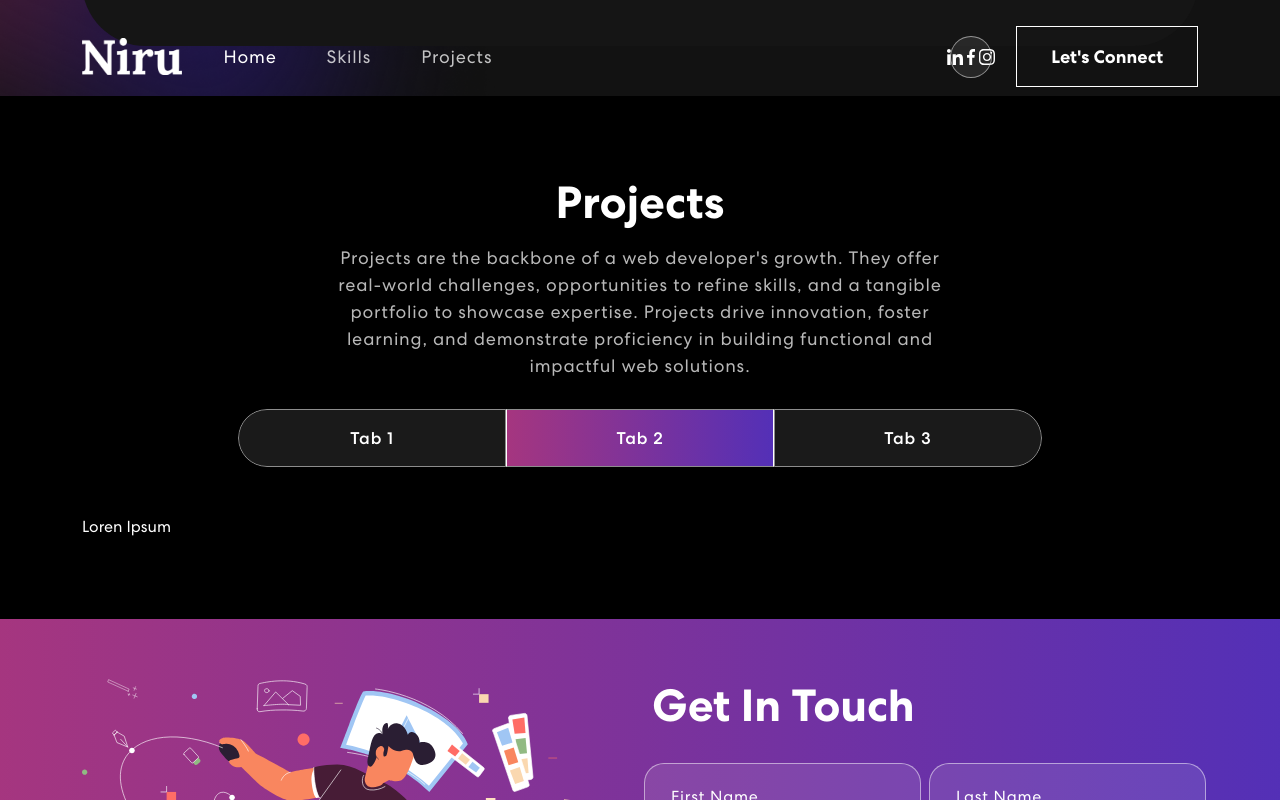
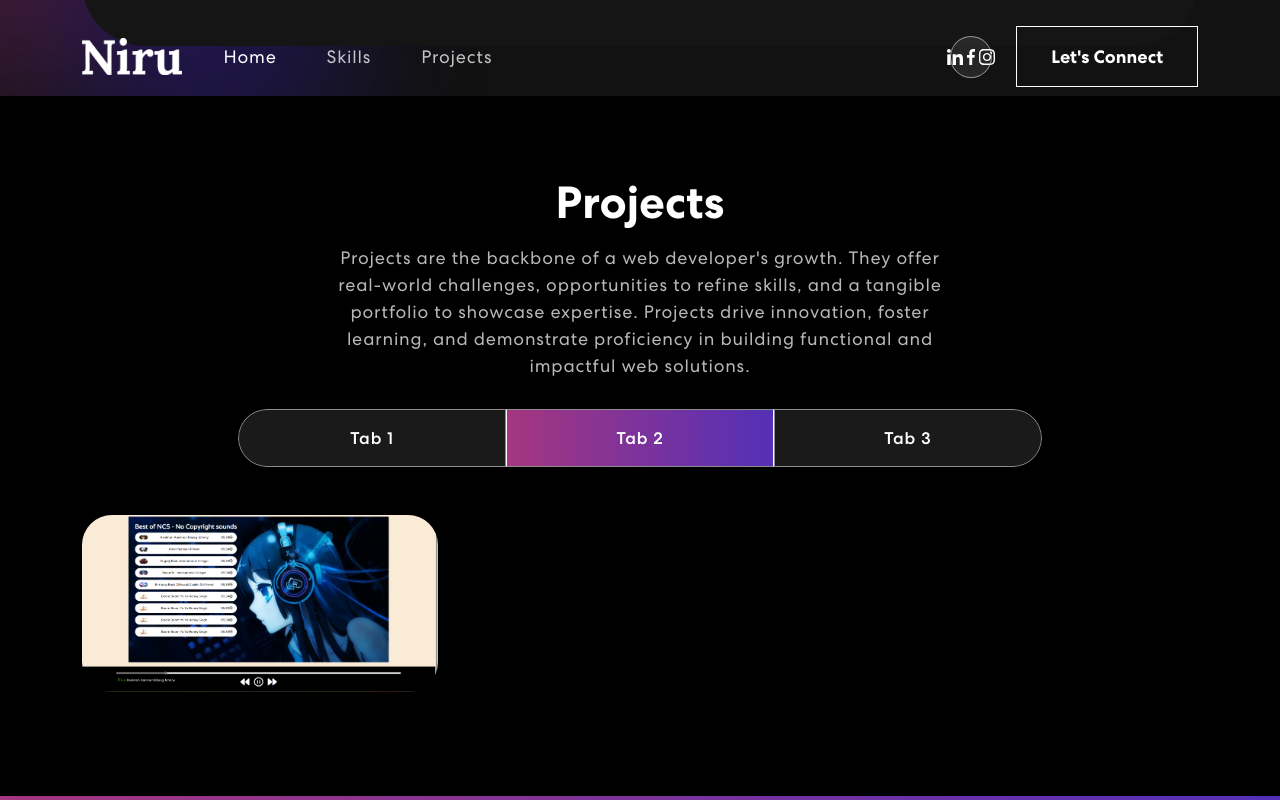
Before and after one commit to sinha-niranjan/personal-portfolio, a React (Create React App) app: page / in a window 1280 px wide. Both pictures are taken after a click on the tab "Tab 2". Shown: the part 1309-2109 px from the top of the page. Built offline with nearby package versions, Linux system fonts and the light colour scheme.

Commit message:
change in project.jsx

```diff
--- a/src/components/Projects.jsx
+++ b/src/components/Projects.jsx
@@ -112,7 +112,15 @@ const Projects = () => {
                     })}
                   </Row>
                 </Tab.Pane>
-                <Tab.Pane eventKey="second">Loren Ipsum</Tab.Pane>
+                <Tab.Pane eventKey="second"> <Row>
+                    {Projects2.map((project, index) => {
+                      return (
+                        <>
+                          <ProjectCard key={index} {...project} />
+                        </>
+                      );
+                    })}
+                  </Row></Tab.Pane>
                 <Tab.Pane eventKey="third">Loren Ipsum</Tab.Pane>
               </Tab.Content>
             </Tab.Container>
```
